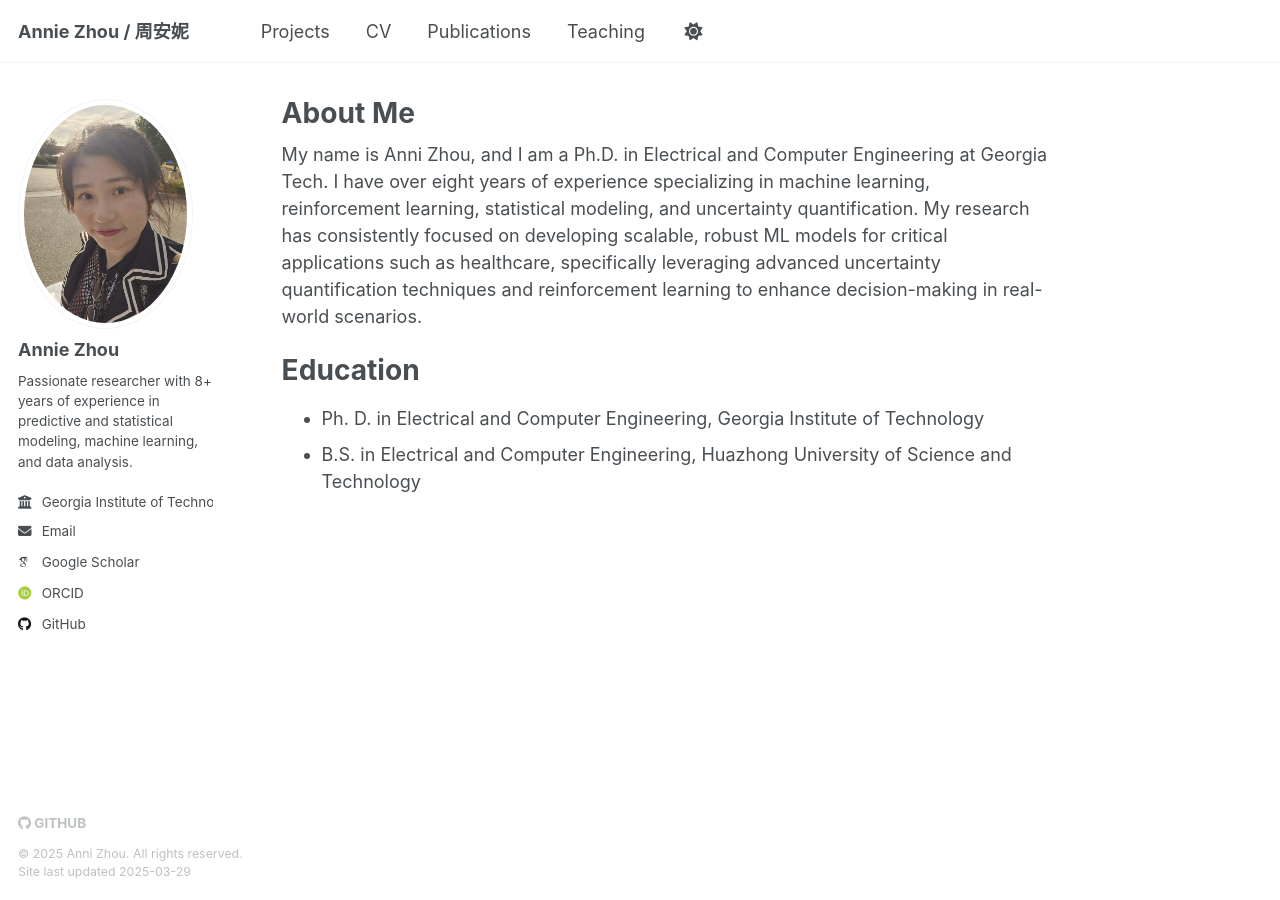
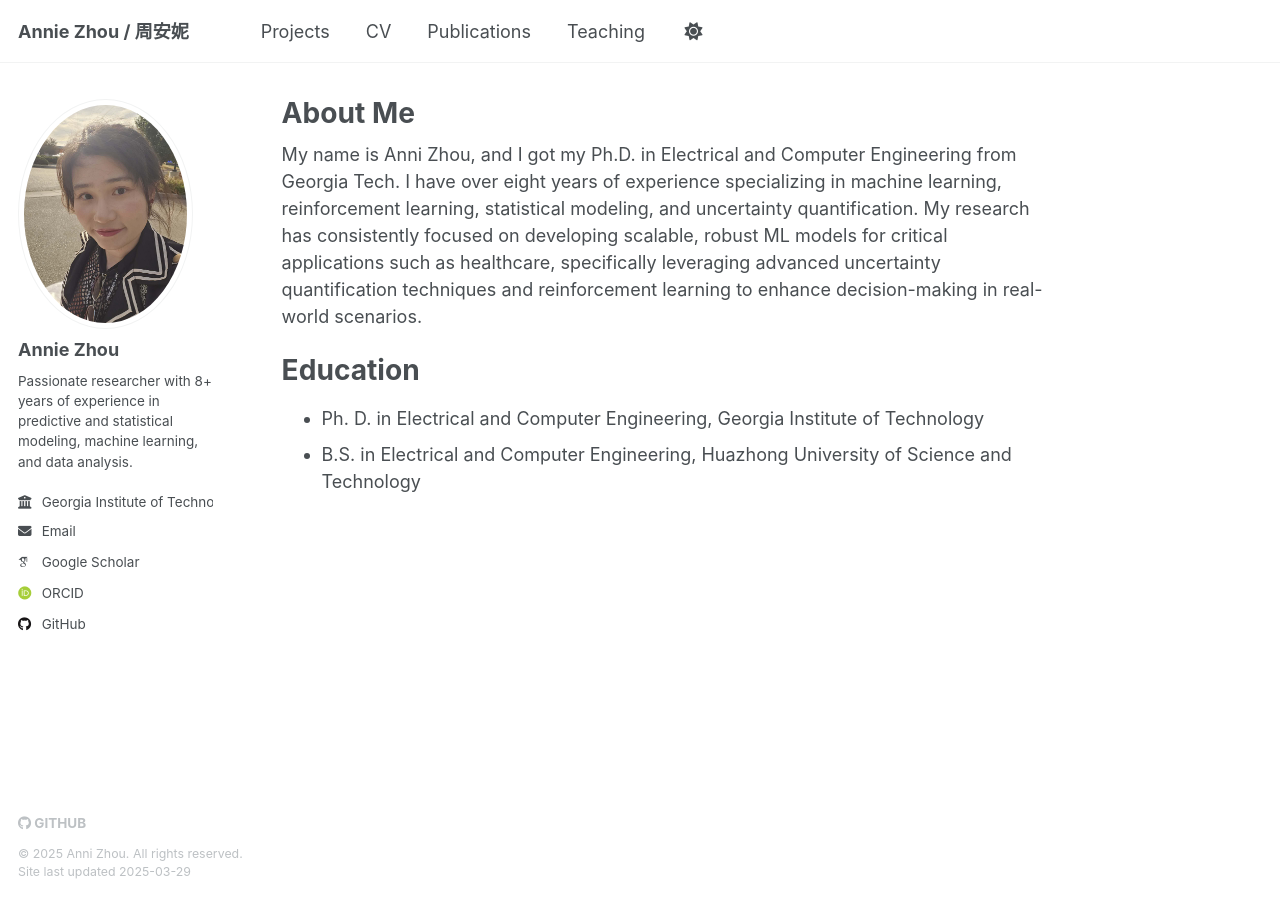
Before and after one commit to Annie983284450-1/Annie983284450-1.github.io, a Jekyll site: the page built from _pages/about.md, in a window 1280 px wide. Built offline with Jekyll 4.4.1, drawn with Linux system fonts in a browser that asks for light colours; some web fonts are replaced.

Commit message:
update about me

```diff
--- a/_pages/about.md
+++ b/_pages/about.md
@@ -7,7 +7,7 @@ redirect_from:
   - /about.html
 ---
 
-My name is Anni Zhou, and I am a Ph.D. in Electrical and Computer Engineering at Georgia Tech. I have over eight years of experience specializing in machine learning, reinforcement learning, statistical modeling, and uncertainty quantification. My research has consistently focused on developing scalable, robust ML models for critical applications such as healthcare, specifically leveraging advanced uncertainty quantification techniques and reinforcement learning to enhance decision-making in real-world scenarios.
+My name is Anni Zhou, and I got my Ph.D. in Electrical and Computer Engineering from Georgia Tech. I have over eight years of experience specializing in machine learning, reinforcement learning, statistical modeling, and uncertainty quantification. My research has consistently focused on developing scalable, robust ML models for critical applications such as healthcare, specifically leveraging advanced uncertainty quantification techniques and reinforcement learning to enhance decision-making in real-world scenarios.
 
 Education
 ======
```
